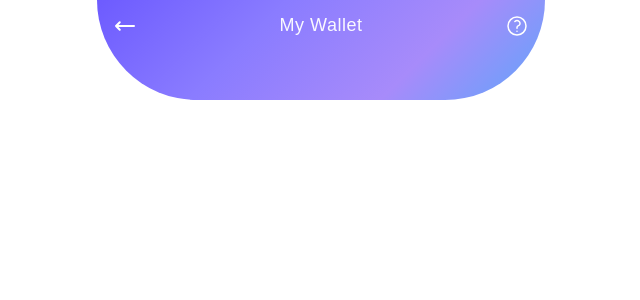
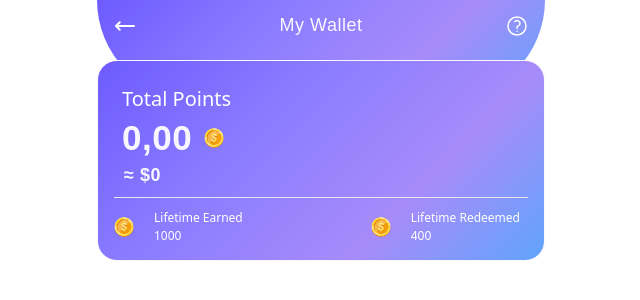
Before and after one commit to Habiba712/ECBI-frontend, a Next.js app: page /pages/wallet in a window 1280 px wide. Shown: the top 300 px of the page, without its empty margins (319-959 px from the left). Built offline with nearby package versions, Linux system fonts and the light colour scheme.

Commit message:
update user points

```diff
--- a/app/pages/profile/inf/page.js
+++ b/app/pages/profile/inf/page.js
@@ -67,21 +67,46 @@ export default function InfProfilePage() {
         }
     }
 
-    const pointsAwardedSum = async (myReferralLinks) => {
+    const pointsAwardedSum =  (myReferralLinks) => {
         console.log('my referral linkssss', myReferralLinks);
         let sum = 50;
         myReferralLinks.forEach((item) => {
             console.log('item', item);
             sum += item.pointsEarned;
         });
+        console.log('user id', userId);
 
+            // try {
+            //     const res = await fetch(`${process.env.NEXT_PUBLIC_API_URL}/api/user/updateUserPoints/${userId}`, {
+            //         headers: {
+            //             'Content-Type': 'application/json',
+            //         },
+            //         method: "PUT",
+            //         body: JSON.stringify({ points: sum })
+            //     }).then((res) => {
+            //         if (res.ok) {
+            //             res.json().then((data) => {
+            //                 console.log('referral link data', data);
+
+            //             })
+            //         }
+            //     })
+            // }
+            // catch (err) {
+            //     console.log('error', err);
+            // }
+
+        updateUserPoints(userId, sum);
+        return sum;
+    }
+    const updateUserPoints = async (userId, points) => {
         try {
             const res = await fetch(`${process.env.NEXT_PUBLIC_API_URL}/api/user/updateUserPoints/${userId}`, {
                 headers: {
                     'Content-Type': 'application/json',
                 },
                 method: "PUT",
-                    body: JSON.stringify({ points: sum })
+                body: JSON.stringify({ points: points })
             }).then((res) => {
                 if (res.ok) {
                     res.json().then((data) => {
@@ -90,13 +115,10 @@ export default function InfProfilePage() {
                     })
                 }
             })
-            }
-            catch (err) {
+
+        } catch (err) {
             console.log('error', err);
         }
-
-
-        return sum;
     }
     const handleLogout = async () => {
         try {
--- a/app/pages/wallet/page.js
+++ b/app/pages/wallet/page.js
@@ -4,6 +4,8 @@
 import { useState, useEffect } from 'react';
 import RightArrowIcon from '../../../public/svg/rightArrow';
 import { QuestionMarkIcon } from '../../../public/svg/question-mark';
+import coin from '../../../public/dollar.png';
+import Image from 'next/image';
 
 
 export default function WalletPage() {
@@ -12,13 +14,15 @@ export default function WalletPage() {
     const [userId, setUserId] = useState(0);
     const [token, setToken]= useState(0);
     const [loggedInUser, setLoggedInUser] = useState(0);
-      const getUser = async () => {
+
+    const getUser = async () => {
         console.log('🔥 getUserById HIT', userId);
 
         try {
             const res = await fetch(`${process.env.NEXT_PUBLIC_API_URL}/api/user/getUserById/${userId}`).then((res) => res.json().then((data) => {
                 console.log('datadoioi', data);
                 setLoggedInUser(data.user);
+                setTotalBalance(data?.user?.finalUser?.points);
                 // setVisitedPos(data.user.finalUser.visits);
                 // console.log("Fetched user data:", data.data);
             }))
@@ -41,7 +45,7 @@ export default function WalletPage() {
     }, [userId])
 
     return (
-        <section className="min-h-screen h-full max-w-md mx-auto flex flex-col   w-full mb-20">
+        <section className="min-h-screen h-full max-w-md mx-auto flex flex-col   w-full mb-20 relative">
             <div className={`h-[100px] flex flex-col justify-start  items-center  px-4 py-3 text-white rounded-b-full w-full bg-[linear-gradient(135deg,#6D5BFF_0%,#8A7CFF_35%,#A78BFA_70%,#60A5FA_100%)]`}
             >
                 <div className="w-full flex items-center justify-between relative z-10 ">
@@ -79,6 +83,56 @@ export default function WalletPage() {
             </div>
             <div>
 
+               <div className="flex flex-col gap-3 p-4 text-sm bg-[linear-gradient(135deg,#6D5BFF_0%,#8A7CFF_35%,#A78BFA_70%,#60A5FA_100%)] rounded-[20px] border-1 border-purple-50 absolute w-full top-15" >
+                <div className="border-b py-2 border-gray-200">
+ <h3 className="text-white px-2 text-xl"> Total Points</h3>
+                 <div className="px-2 flex items-center gap-3">
+                    <h2
+                    style={{
+                        fontSize: "35px",
+                        fontWeight: 600,
+                        letterSpacing: ".5px",
+                        color: "white",
+                        opacity: 0.95,
+                        fontFamily: "sans-serif",
+                    }}
+                    className="text-white font-semibold">{totalBalance},00</h2>
+                    <Image src={coin} alt="pos cover image" width={20} height={20} className="rounded-full object-cover aspect-square" />
+                 </div>
+                  <p
+                   style={{
+                        fontSize: "18px",
+                        paddingLeft: "10px",
+                        fontWeight: 600,
+                        letterSpacing: ".5px",
+                        color: "white",
+                        opacity: 0.95,
+                        fontFamily: "sans-serif",
+                    }}
+                  >≈ ${totalBalance * 0.001}</p>
+
+                </div>
+                <div className="flex justify-between  gap-3">
+                    <div className="flex justify-center items-center gap-3">
+                        <Image src={coin} alt="pos cover image" width={20} height={20} className="rounded-full object-cover aspect-square" />
+                        <div>
+                           <p className="text-white px-2 text-xl">Lifetime Earned</p>
+                        <p className="text-white px-2 text-sm">1000</p>
+                        </div>
+
+                    </div>
+                    <div className="flex justify-center items-center gap-3">
+                        <Image src={coin} alt="pos cover image" width={20} height={20} className="rounded-full object-cover aspect-square" />
+                        <div><p className="text-white px-2 text-xl">Lifetime Redeemed</p>
+                        <p className="text-white px-2 text-sm">400</p>
+                            </div>
+                    </div>
+                </div>
+
+
+
+               </div>
+
             </div>
         </section>
     )
```
Also changed, not shown: public/dollar.png (added). Lines whose indentation alone changed are shown as unchanged.
